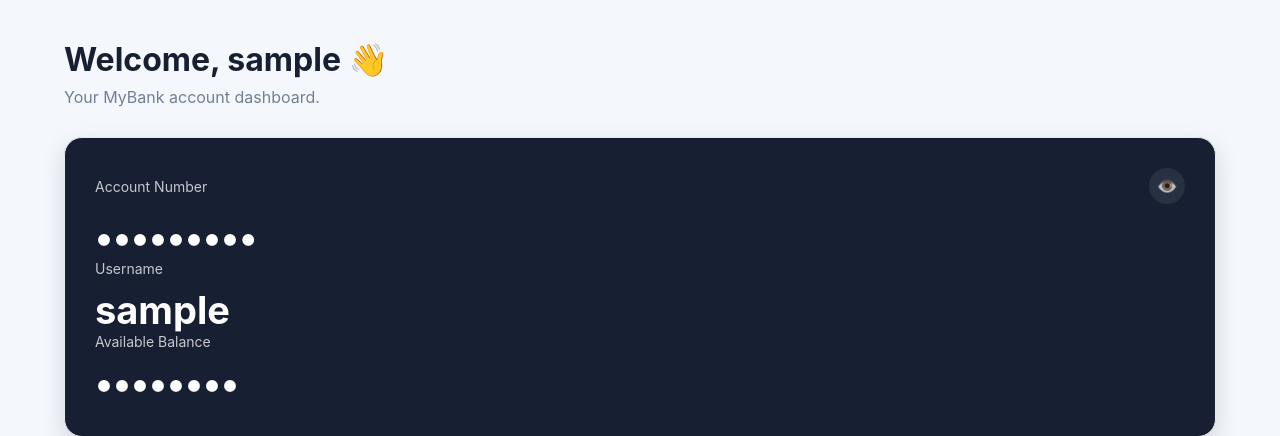
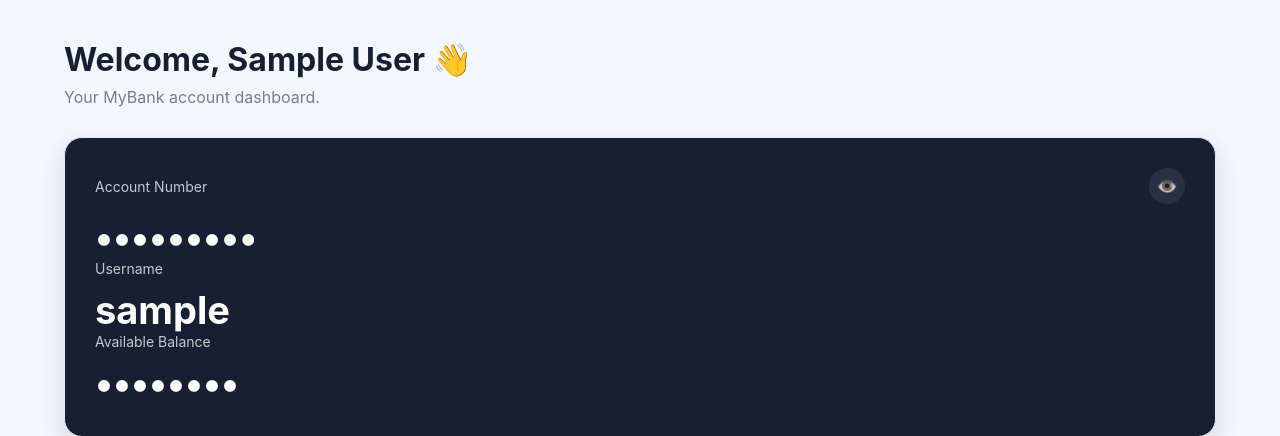
Before and after one commit to thomossancarra/mybank-, a Django app: page /dashboard/ in a window 1280 px wide. Shown: the part 79-515 px from the top of the page. Run offline with Django 5.2, Linux system fonts and the light colour scheme; the visitor is signed in with stand-in values (Sample User, id 1); data comes from the database, SQL or seed files in the repository; data that the repository does not hold is empty.

Commit message:
Show customer name on dashboard

```diff
--- a/core/templates/core/dashboard.html
+++ b/core/templates/core/dashboard.html
@@ -321,7 +321,16 @@
         <div class="container">
 
             <div class="page-title">
-                <h1>{% trans "Welcome," %} {{ user.username }} 👋</h1>
+                <h1>
+                    {% trans "Welcome," %}
+                    {% if user.first_name %}
+                        {{ user.first_name }}
+                        {% if user.last_name %}{{ user.last_name }}{% endif %}
+                    {% else %}
+                        {{ user.username }}
+                    {% endif %}
+                    👋
+                </h1>
                 <p>{% trans "Your MyBank account dashboard." %}</p>
             </div>
 
```
